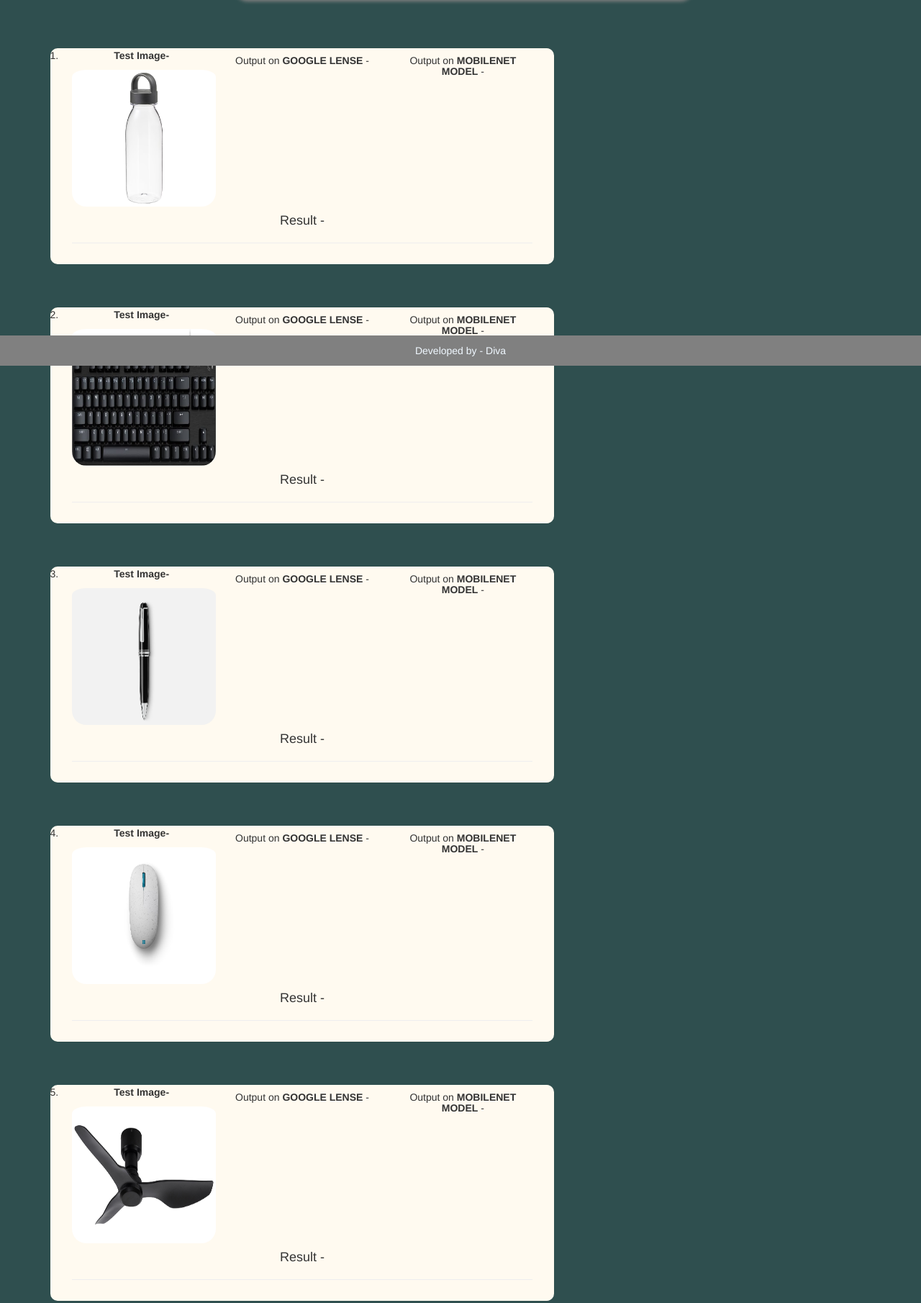
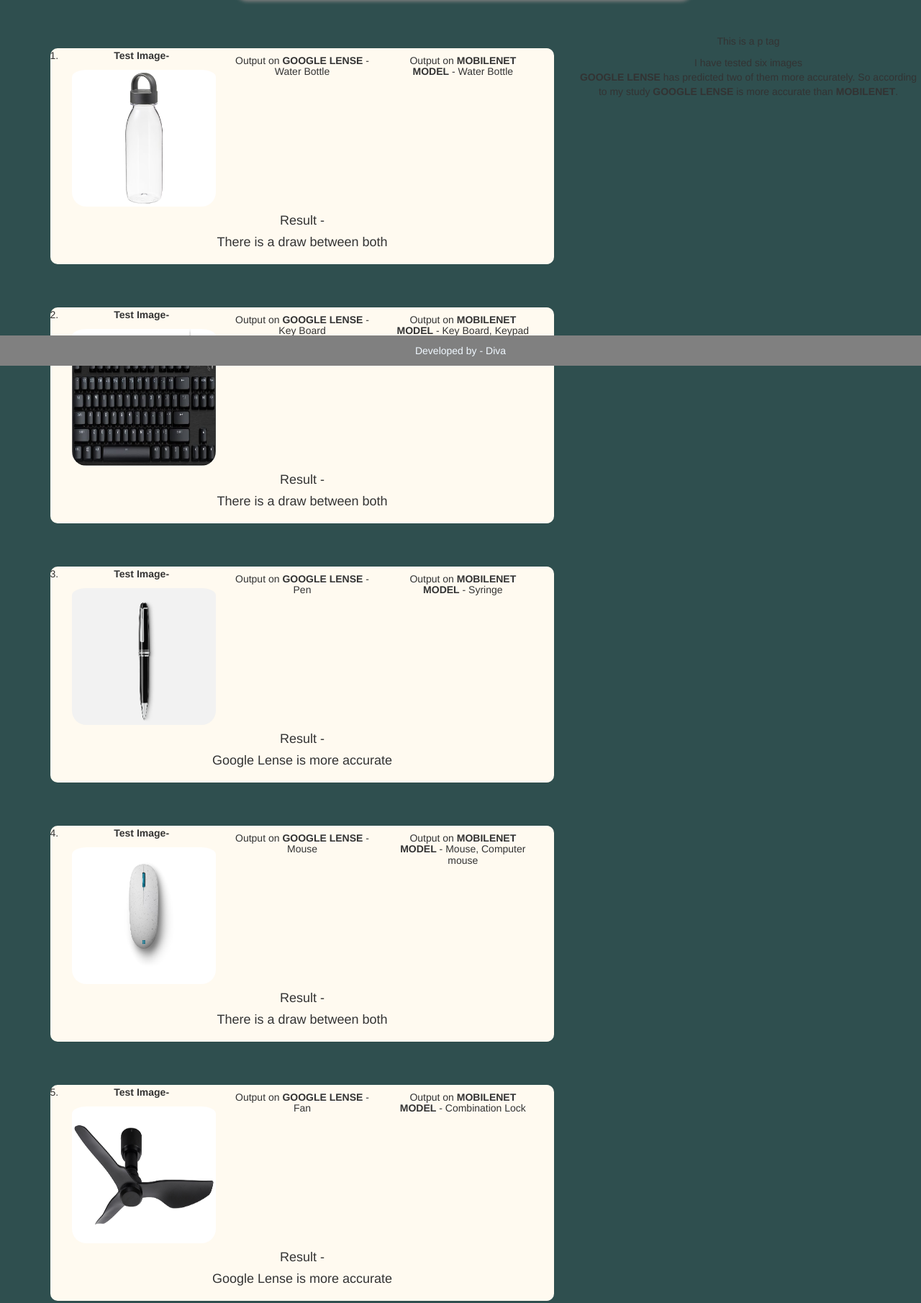
Before and after one commit to divaaga/ADV-C120, a plain HTML site: page index.html in a window 1280 px wide. Shown: the part 292-2102 px from the top of the page at 72% size. Drawn offline with nearby package versions, Linux system fonts and the light colour scheme.

Commit message:
Update index.html

```diff
--- a/index.html
+++ b/index.html
@@ -33,17 +33,16 @@
                 </li>
                 <h5 class="col-sm-4 col-xs-12">
                     Output on <b>GOOGLE LENSE</b> -
-                    <span id="water_b_google"></span>
+                    <span id="water_b_google">Water Bottle</span>
                 </h5>
                 <h5 class="col-sm-4 col-xs-12">
                     Output on <b>MOBILENET MODEL</b> -
-                    <span id="water_b_mobilenet"></span>
+                    <span id="water_b_mobilenet">Water Bottle</span>
                 </h5>
 
                 <div class="mini_result col-xs-12">
                     <h4>Result - </h4>
-                    <hr>
-                    <h4 class="mini_result_water_bottle"></h4>
+                    <h4 class="mini_result_water_bottle">There is a draw between both</h4>
                 </div>
            </div>
 
@@ -56,17 +55,16 @@
                  </li>
                  <h5 class="col-sm-4 col-xs-12">
                      Output on <b>GOOGLE LENSE</b> -
-                     <span id="keyboard_google"></span>
+                     <span id="keyboard_google">Key Board</span>
                  </h5>
                  <h5 class="col-sm-4 col-xs-12">
                      Output on <b>MOBILENET MODEL</b> -
-                     <span id="keyboard_mobilenet"></span>
+                     <span id="keyboard_mobilenet">Key Board, Keypad</span>
                  </h5>
 
                  <div class="mini_result col-xs-12">
                      <h4>Result - </h4>
-                     <hr>
-                     <h4 class="mini_result_keyboard"></h4>
+                     <h4 class="mini_result_keyboard">There is a draw between both</h4>
                  </div>
             </div>
 
@@ -79,17 +77,16 @@
                  </li>
                  <h5 class="col-sm-4 col-xs-12">
                      Output on <b>GOOGLE LENSE</b> -
-                     <span id="pen_google"></span>
+                     <span id="pen_google">Pen</span>
                  </h5>
                  <h5 class="col-sm-4 col-xs-12">
                      Output on <b>MOBILENET MODEL</b> -
-                     <span id="pen_mobilenet"></span>
+                     <span id="pen_mobilenet">Syringe</span>
                  </h5>
 
                  <div class="mini_result col-xs-12">
                      <h4>Result - </h4>
-                     <hr>
-                     <h4 class="mini_result_pen"></h4>
+                     <h4 class="mini_result_pen">Google Lense is more accurate</h4>
                  </div>
             </div>
 
@@ -102,17 +99,16 @@
                  </li>
                  <h5 class="col-sm-4 col-xs-12">
                      Output on <b>GOOGLE LENSE</b> -
-                     <span id="mouse_google"></span>
+                     <span id="mouse_google">Mouse</span>
                  </h5>
                  <h5 class="col-sm-4 col-xs-12">
                      Output on <b>MOBILENET MODEL</b> -
-                     <span id="mouse_mobilenet"></span>
+                     <span id="mouse_mobilenet">Mouse, Computer mouse</span>
                  </h5>
 
                  <div class="mini_result col-xs-12">
                      <h4>Result - </h4>
-                     <hr>
-                     <h4 class="mini_result_mouse"></h4>
+                     <h4 class="mini_result_mouse">There is a draw between both</h4>
                  </div>
             </div>
 
@@ -125,17 +121,16 @@
                  </li>
                  <h5 class="col-sm-4 col-xs-12">
                      Output on <b>GOOGLE LENSE</b> -
-                     <span id="fan_google"></span>
+                     <span id="fan_google">Fan</span>
                  </h5>
                  <h5 class="col-sm-4 col-xs-12">
                      Output on <b>MOBILENET MODEL</b> -
-                     <span id="fan_mobilenet"></span>
+                     <span id="fan_mobilenet">Combination Lock</span>
                  </h5>
 
                  <div class="mini_result col-xs-12">
                      <h4>Result - </h4>
-                     <hr>
-                     <h4 class="mini_result_fan"></h4>
+                     <h4 class="mini_result_fan">Google Lense is more accurate</h4>
                  </div>
             </div>
 
@@ -148,26 +143,31 @@
                  </li>
                  <h5 class="col-sm-4 col-xs-12">
                      Output on <b>GOOGLE LENSE</b> -
-                     <span id="shirt_google"></span>
+                     <span id="shirt_google">Shirt</span>
                  </h5>
                  <h5 class="col-sm-4 col-xs-12">
                      Output on <b>MOBILENET MODEL</b> -
-                     <span id="shirt_mobilenet"></span>
+                     <span id="shirt_mobilenet">Tee Shirt</span>
                  </h5>
 
                  <div class="mini_result col-xs-12">
                      <h4>Result - </h4>
-                     <hr>
-                     <h4 class="mini_result_shirt"></h4>
+                     <h4 class="mini_result_shirt">There is a draw between both</h4>
                  </div>
             </div>
          </ol>
+         <p>This is a p tag</p>
+         <div id="result">
+             <p>
+                 I have tested six images<br>
+                <b>GOOGLE LENSE</b> has predicted two of them more accurately. So according to my study <b>GOOGLE LENSE</b> is more accurate than <b>MOBILENET</b>.
+            </p>
 
+         </div>
     </center>
     <div class="copy_right_footer">
       Developed by - Diva
     </div>
-    <script src="main.js"></script>
   </body>
 
 </html>
```
